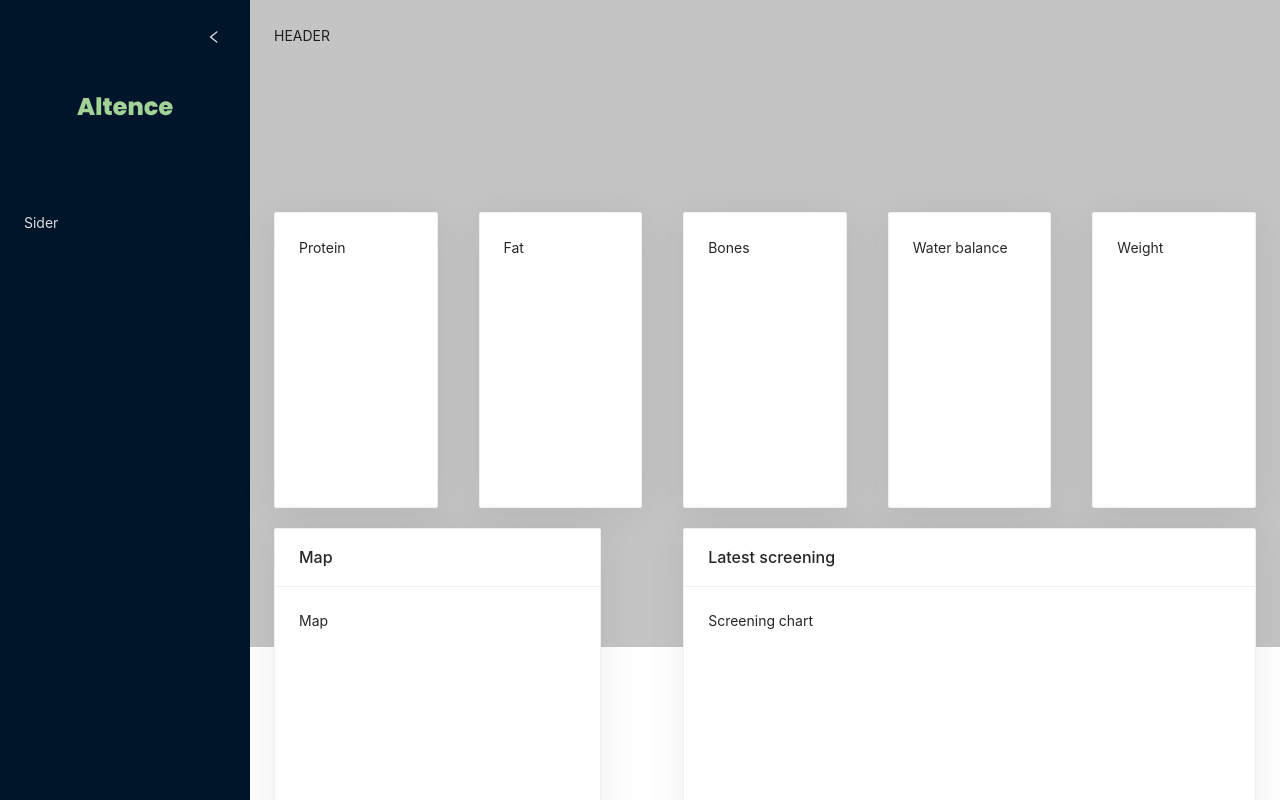
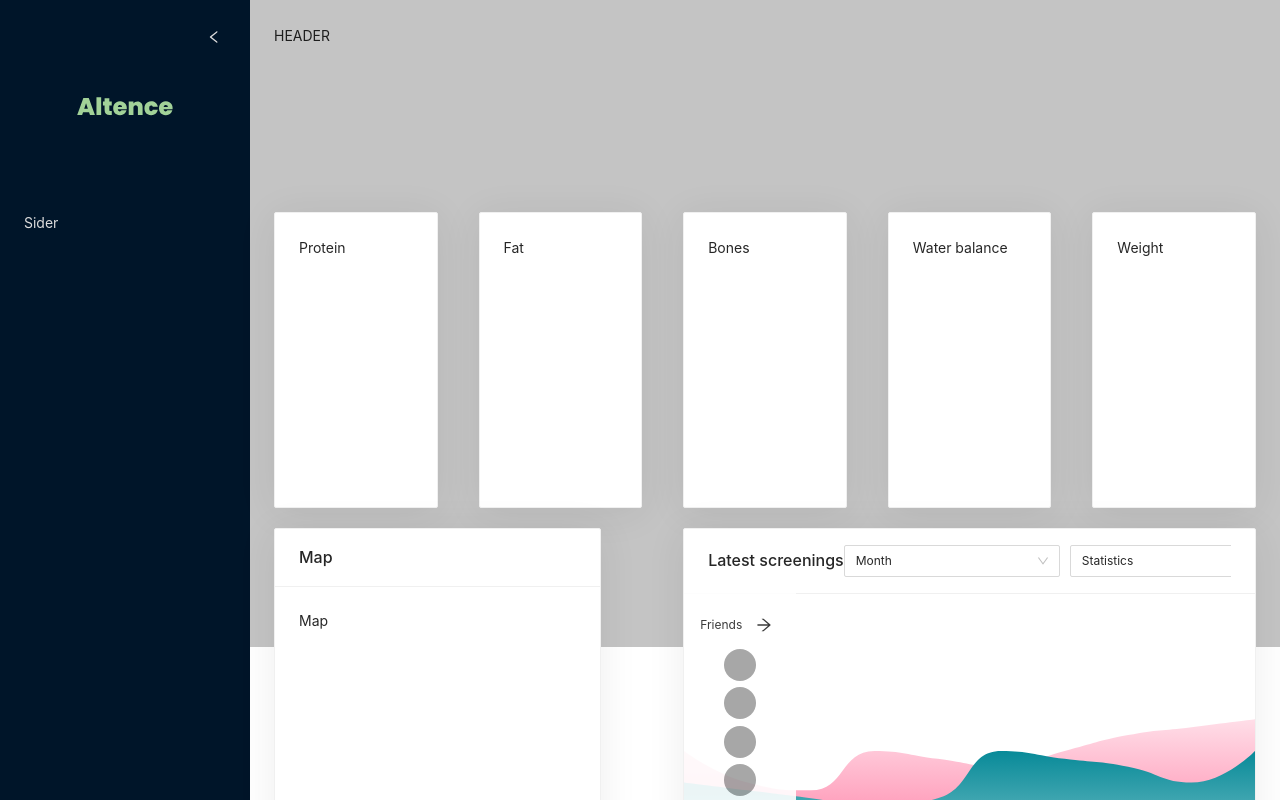
Before and after one commit to dev0614/dashboard-template, a React (Create React App) app: page / in a window 1280 px wide. Shown: the top 800 px of the page. Built offline with nearby package versions, Linux system fonts and the light colour scheme; grey boxes are pictures that could not be loaded.

Commit message:
feat(screenings-chart): made and added screenings-chat to dashboard

```diff
--- /dev/null
+++ b/src/constants/friends.ts
@@ -0,0 +1,54 @@
+import React from 'react';
+
+interface Friend {
+  id: number;
+  name: string;
+  imgUrl: string;
+  value: number;
+  isDowngrade: boolean;
+}
+
+export const friends: Array<Friend> = [
+  {
+    id: 1,
+    name: 'Ivanov Ivan',
+    imgUrl: 'https://zos.alipayobjects.com/rmsportal/ODTLcjxAfvqbxHnVXCYX.png',
+    value: 20,
+    isDowngrade: false,
+  },
+  {
+    id: 2,
+    name: 'Fedorova Lida',
+    imgUrl: 'https://zos.alipayobjects.com/rmsportal/ODTLcjxAfvqbxHnVXCYX.png',
+    value: 30,
+    isDowngrade: true,
+  },
+  {
+    id: 3,
+    name: 'Ivanov Fedor',
+    imgUrl: 'https://zos.alipayobjects.com/rmsportal/ODTLcjxAfvqbxHnVXCYX.png',
+    value: 60,
+    isDowngrade: false,
+  },
+  {
+    id: 4,
+    name: 'Ivanova Rita',
+    imgUrl: 'https://zos.alipayobjects.com/rmsportal/ODTLcjxAfvqbxHnVXCYX.png',
+    value: 31,
+    isDowngrade: false,
+  },
+  {
+    id: 5,
+    name: 'Fedorov Nik',
+    imgUrl: 'https://zos.alipayobjects.com/rmsportal/ODTLcjxAfvqbxHnVXCYX.png',
+    value: 10,
+    isDowngrade: true,
+  },
+  {
+    id: 6,
+    name: 'Ivanova Mia',
+    imgUrl: 'https://zos.alipayobjects.com/rmsportal/ODTLcjxAfvqbxHnVXCYX.png',
+    value: 23,
+    isDowngrade: false,
+  },
+];
--- a/src/pages/Dashboard/Dashboard.tsx
+++ b/src/pages/Dashboard/Dashboard.tsx
@@ -7,7 +7,7 @@ import { BonesCard } from './statistics/Bones/BonesCard';
 import { WaterBalanceCard } from './statistics/WaterBalance/WaterBalanceCard';
 import { WeightCard } from './statistics/Weight/WeightCard';
 import { MapCard } from './Map/MapCard';
-import { ScreeningChartCard } from './ScreeningChart/ScreeningChartCard';
+import { ScreeningsChartCard } from './ScreeningsChart/ScreeningsChartCard';
 import { ActivityChartCard } from './ActivityChart/ActivityChartCard';
 import { TreatmentCard } from './Treatment/TreatmentCard';
 import { CovidChartCard } from './CovidChart/CovidChartCard';
@@ -43,7 +43,7 @@ const Dashboard: React.FC = () => {
           <MapCard />
         </Col>
         <Col span="14">
-          <ScreeningChartCard />
+          <ScreeningsChartCard />
         </Col>
       </RowStyled>
       <RowStyled justify="space-between">
--- a/src/pages/Dashboard/ScreeningChart/ScreeningChartCard.tsx
+++ /dev/null
@@ -1,6 +0,0 @@
-import React from 'react';
-import { Card } from '../../../components/common/Card';
-
-export const ScreeningChartCard: React.FC = () => {
-  return <Card title="Latest screening">Screening chart</Card>;
-};
--- /dev/null
+++ b/src/pages/Dashboard/ScreeningsChart/ScreeningsChart.tsx
@@ -0,0 +1,74 @@
+import React from 'react';
+import { Chart } from '../../../components/common/Chart';
+import theme from '../../../styles/theme';
+
+const option = {
+  tooltip: {
+    trigger: 'axis',
+    axisPointer: {
+      type: 'cross',
+    },
+  },
+  grid: {
+    top: 0,
+    left: 0,
+    right: 0,
+    bottom: 0,
+  },
+  xAxis: [
+    {
+      show: false,
+      type: 'category',
+      boundaryGap: false,
+      data: ['1', '2', '3', '4', '5', '6', '7', '8', '9', '10'],
+    },
+  ],
+  yAxis: [
+    {
+      show: false,
+      type: 'value',
+      min: 10,
+      max: 200,
+    },
+  ],
+  series: [
+    {
+      name: 'Statistics 1',
+      type: 'line',
+      smooth: true,
+      lineStyle: {
+        width: 0,
+      },
+      showSymbol: false,
+      areaStyle: {
+        opacity: 1,
+        color: theme.colors.secondaryGradient,
+      },
+      emphasis: {
+        focus: 'series',
+      },
+      data: [100, 80, 75, 100, 95, 90, 100, 110, 115, 120],
+    },
+    {
+      name: 'Statistics 2',
+      type: 'line',
+      smooth: true,
+      lineStyle: {
+        width: 0,
+      },
+      showSymbol: false,
+      areaStyle: {
+        opacity: 1,
+        color: theme.colors.primaryGradient,
+      },
+      emphasis: {
+        focus: 'series',
+      },
+      data: [80, 75, 70, 65, 70, 100, 95, 90, 80, 100],
+    },
+  ],
+};
+
+export const ScreeningsChart: React.FC = () => {
+  return <Chart option={option} />;
+};
--- /dev/null
+++ b/src/pages/Dashboard/ScreeningsChart/ScreeningsChartCard.tsx
@@ -0,0 +1,21 @@
+import React from 'react';
+import styled from 'styled-components';
+import { Card } from '../../../components/common/Card';
+import { ScreeningsChart } from './ScreeningsChart';
+import { ScreeningsChartCollapse } from './ScreeningsChartCollapse';
+import { ScreeningsChartHeader } from './ScreeningsChartHeader';
+
+export const ScreeningsChartCard: React.FC = () => {
+  return (
+    <CardStyled title={<ScreeningsChartHeader />} padding="0">
+      <ScreeningsChartCollapse />
+      <ScreeningsChart />
+    </CardStyled>
+  );
+};
+
+const CardStyled = styled(Card)`
+  & .ant-card-body {
+    position: relative;
+  }
+`;
--- /dev/null
+++ b/src/pages/Dashboard/ScreeningsChart/ScreeningsChartCollapse.tsx
@@ -0,0 +1,104 @@
+import { ArrowLeftOutlined, ArrowRightOutlined, CaretDownOutlined, CaretUpOutlined } from '@ant-design/icons';
+import { Button, Typography, Avatar } from 'antd';
+import React, { useState } from 'react';
+import styled from 'styled-components';
+import { friends } from '../../../constants/friends';
+
+export const ScreeningsChartCollapse: React.FC = () => {
+  const [isCollapsed, setCollapsed] = useState(true);
+
+  const handleCollapse = () => {
+    setCollapsed(!isCollapsed);
+  };
+
+  return (
+    <Wrapper isCollapsed={isCollapsed}>
+      <Header>
+        <Text>Friends</Text>
+        <Button
+          type="text"
+          icon={isCollapsed ? <ArrowRightOutlined /> : <ArrowLeftOutlined />}
+          onClick={handleCollapse}
+        />
+      </Header>
+      <List>
+        {friends.map((item) => (
+          <ListItem key={item.id}>
+            <Friend>
+              <AvatarStyled isCollapsed={isCollapsed} src={item.imgUrl} />
+              {!isCollapsed && (
+                <>
+                  <Text>{item.name}</Text>
+                  <Percent isDowngrade={item.isDowngrade}>
+                    {item.isDowngrade ? <CaretDownOutlined /> : <CaretUpOutlined />}
+                    <Text>{item.value}%</Text>
+                  </Percent>
+                </>
+              )}
+            </Friend>
+          </ListItem>
+        ))}
+      </List>
+    </Wrapper>
+  );
+};
+
+interface Collapse {
+  isCollapsed: boolean;
+}
+
+const Wrapper = styled.div<Collapse>`
+  padding: 1rem;
+  position: absolute;
+  height: 100%;
+  width: ${(props) => (props.isCollapsed ? '7rem' : '12rem')};
+  transition: all 0.3s ease;
+  z-index: 2;
+  background: ${(props) => props.theme.colors.secondary};
+  opacity: 0.9;
+`;
+
+const Header = styled.div`
+  display: flex;
+  justify-content: space-between;
+  align-items: center;
+  margin-bottom: 0.5rem;
+`;
+
+const Text = styled(Typography.Text)`
+  font-size: 0.75rem;
+  color: inherit;
+`;
+
+const List = styled.ul`
+  list-style: none;
+  background: ${(props) => props.theme.colors.secondary};
+`;
+
+const ListItem = styled.li`
+  margin-bottom: 0.4rem;
+
+  &:nth-last-of-type(1) {
+    margin-bottom: 0;
+  }
+`;
+
+const Friend = styled.div`
+  display: flex;
+  justify-content: space-between;
+  align-items: center;
+`;
+
+const AvatarStyled = styled(Avatar)<Collapse>`
+  ${(props) => props.isCollapsed && 'margin: 0 auto'}
+`;
+
+interface Statistic {
+  isDowngrade?: boolean;
+}
+
+const Percent = styled.div<Statistic>`
+  display: flex;
+  align-items: center;
+  color: ${(props) => (props.isDowngrade ? props.theme.colors.fail : props.theme.colors.success)};
+`;
--- /dev/null
+++ b/src/pages/Dashboard/ScreeningsChart/ScreeningsChartHeader.tsx
@@ -0,0 +1,28 @@
+import React from 'react';
+import styled from 'styled-components';
+import { MonthSelect } from '../../../components/common/MonthSelect';
+import { ScreeningsChartSelect } from './ScreeningsChartSelect';
+
+export const ScreeningsChartHeader: React.FC = () => {
+  return (
+    <Wrapper>
+      Latest screenings
+      <Selects>
+        <MonthSelect />
+        <ScreeningsChartSelect />
+      </Selects>
+    </Wrapper>
+  );
+};
+
+const Wrapper = styled.div`
+  display: flex;
+  justify-content: space-between;
+  align-items: center;
+`;
+
+const Selects = styled.div`
+  & div:first-of-type {
+    margin-right: 0.625rem;
+  }
+`;
--- /dev/null
+++ b/src/pages/Dashboard/ScreeningsChart/ScreeningsChartSelect.tsx
@@ -0,0 +1,14 @@
+import React from 'react';
+import { Select } from '../../../components/common/Select';
+
+const options: string[] = [
+  'Statistics item',
+  'Statistics item',
+  'Statistics item',
+  'Statistics item',
+  'Statistics item',
+];
+
+export const ScreeningsChartSelect: React.FC = () => {
+  return <Select options={options} defaultValue="Statistics" />;
+};
--- a/src/styles/theme.ts
+++ b/src/styles/theme.ts
@@ -7,6 +7,8 @@ export const colors = {
   additionally: '#f7f7f7',
   text: '#404040',
   chartLabel: '#c7c7c7',
+  success: '#57D682',
+  fail: '#FF5252',
   primaryGradient: new echarts.graphic.LinearGradient(0, 0, 0, 1.5, [
     {
       offset: 0,
```
